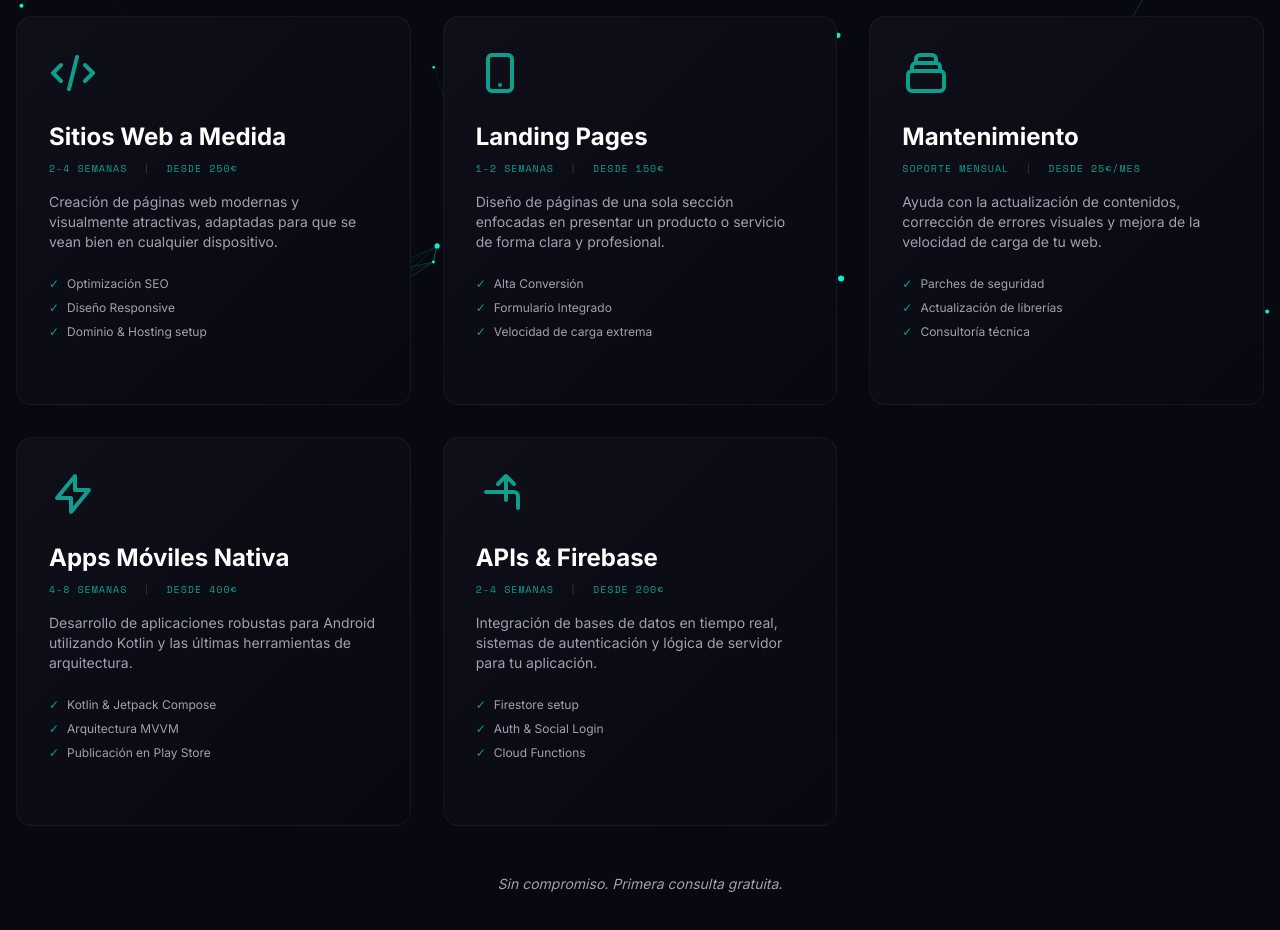
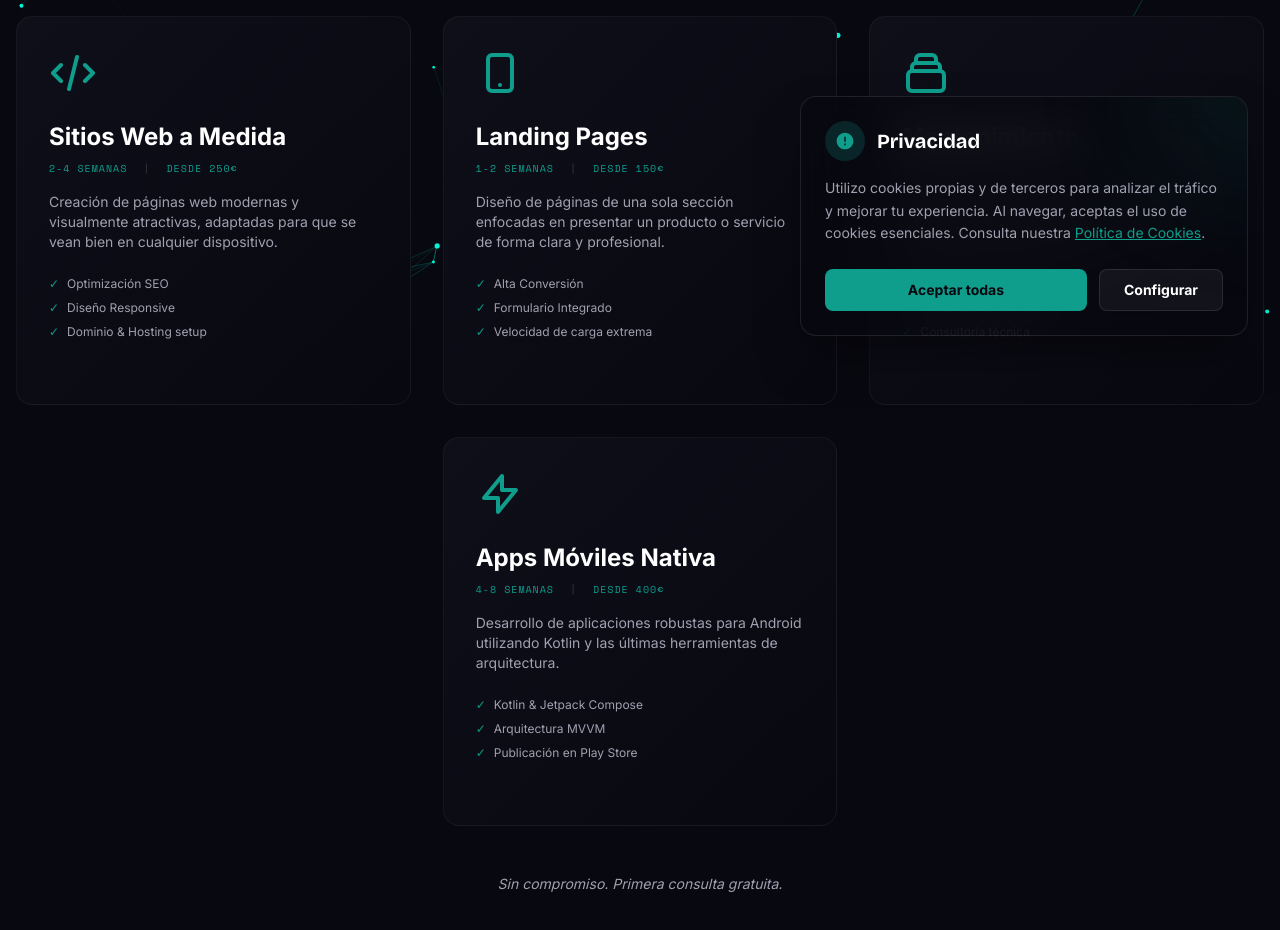
Before and after one commit to jukk4p/ivangonzalez-dev, a Next.js app: page /servicios in a window 1280 px wide. Shown: the part 440-1370 px from the top of the page. Built offline with nearby package versions, Linux system fonts and the light colour scheme.

Commit message:
feat: add 404 page, cookie banner and adjust services layout

```diff
--- a/src/app/layout.tsx
+++ b/src/app/layout.tsx
@@ -8,6 +8,7 @@ const spaceMono = Space_Mono({ subsets: ["latin"], weight: ["400", "700"], varia
 const bricolage = Bricolage_Grotesque({ subsets: ["latin"], variable: '--font-bricolage' });
 
 import { SEO_DATA } from "@/config/seo";
+import CookieBanner from "@/components/ui/CookieBanner";
 
 export const metadata: Metadata = SEO_DATA.home;
 
@@ -34,6 +35,7 @@ export default function RootLayout({
           dangerouslySetInnerHTML={{ __html: JSON.stringify(jsonLd) }}
         />
         {children}
+        <CookieBanner />
       </body>
     </html>
   );
--- /dev/null
+++ b/src/app/not-found.tsx
@@ -0,0 +1,40 @@
+'use client';
+
+import Link from 'next/link';
+import CanvasBackground from '@/components/ui/CanvasBackground';
+import Reveal from '@/components/ui/Reveal';
+
+export default function NotFound() {
+  return (
+    <main className="relative min-h-screen flex items-center justify-center bg-bg-deep overflow-hidden">
+      <CanvasBackground />
+
+      <div className="z-10 text-center px-4">
+        <Reveal>
+          <h1 className="text-9xl md:text-[12rem] font-display font-bold text-white mb-4 tracking-tighter opacity-20">
+            404
+          </h1>
+          <div className="absolute top-1/2 left-1/2 -translate-x-1/2 -translate-y-1/2 w-full">
+            <h2 className="text-3xl md:text-5xl font-display font-bold text-accent mb-6 uppercase tracking-widest">
+              Página no encontrada
+            </h2>
+            <p className="text-text-muted text-lg md:text-xl max-w-md mx-auto mb-12">
+              Parece que te perdiste en la nube. La página que buscas no existe o ha sido movida.
+            </p>
+
+            <Link
+              href="/"
+              className="px-10 py-4 font-bold uppercase tracking-wider bg-accent text-bg-deep rounded-lg
+              hover:bg-accent-hover transition-all duration-300 shadow-[0_0_20px_rgba(15,157,140,0.3)] hover:shadow-[0_0_30px_rgba(15,157,140,0.5)]"
+            >
+              Volver al inicio
+            </Link>
+          </div>
+        </Reveal>
+      </div>
+
+      {/* Grid decoration */}
+      <div className="absolute inset-0 bg-[url('/grid.svg')] bg-center [mask-image:linear-gradient(180deg,white,rgba(255,255,255,0))] opacity-10 pointer-events-none"></div>
+    </main>
+  );
+}
--- a/src/components/sections/Hero.tsx
+++ b/src/components/sections/Hero.tsx
@@ -13,7 +13,7 @@ export default function Hero() {
 
         <div className="max-w-2xl mx-auto mb-10">
           <p className="font-space-mono text-lg md:text-xl text-accent mb-6 tracking-wide uppercase">
-            Desarrollador Web Next.js & React
+            Desarrollador Web | TypeScript, Next.js & React
           </p>
           <p className="text-text-muted text-xl md:text-2xl leading-relaxed">
             Construyo webs y apps con <span className="text-white font-bold">Next.js, React y Kotlin</span>.
--- a/src/components/sections/Services.tsx
+++ b/src/components/sections/Services.tsx
@@ -33,14 +33,6 @@ export default function Services() {
       price: "desde 400€",
       features: ["Kotlin & Jetpack Compose", "Arquitectura MVVM", "Publicación en Play Store"],
       icon: <path strokeLinecap="round" strokeLinejoin="round" strokeWidth="2" d="M13 10V3L4 14h7v7l9-11h-7z" />
-    },
-    {
-      title: "APIs & Firebase",
-      desc: "Integración de bases de datos en tiempo real, sistemas de autenticación y lógica de servidor para tu aplicación.",
-      time: "2-4 semanas",
-      price: "desde 200€",
-      features: ["Firestore setup", "Auth & Social Login", "Cloud Functions"],
-      icon: <path strokeLinecap="round" strokeLinejoin="round" strokeWidth="2" d="M19 11H5m14 0a2 2 0 012 2v6m-2-12l-4-4m0 0l-4 4m4-4v12" />
     }
   ];
 
@@ -62,7 +54,12 @@ export default function Services() {
 
         <div className="grid grid-cols-1 md:grid-cols-2 lg:grid-cols-3 gap-8">
           {services.map((srv, idx) => (
-            <div key={idx} className="bg-gradient-to-br from-[#0f0f1a] to-[#080810] p-8 rounded-2xl border border-white/5 hover:border-accent transition-all duration-300 flex flex-col items-start text-left">
+            <div
+              key={idx}
+              className={`bg-gradient-to-br from-[#0f0f1a] to-[#080810] p-8 rounded-2xl border border-white/5 hover:border-accent transition-all duration-300 flex flex-col items-start text-left ${
+                idx === 3 ? 'lg:col-start-2' : ''
+              }`}
+            >
               <div className="w-12 h-12 mb-6 text-accent">
                 <svg fill="none" stroke="currentColor" viewBox="0 0 24 24" xmlns="http://www.w3.org/2000/svg">
                   {srv.icon}
--- /dev/null
+++ b/src/components/ui/CookieBanner.tsx
@@ -0,0 +1,69 @@
+'use client';
+
+import { useState, useEffect } from 'react';
+
+export default function CookieBanner() {
+  const [showBanner, setShowBanner] = useState(false);
+
+  useEffect(() => {
+    const consent = localStorage.getItem('cookie-consent');
+    if (!consent) {
+      // Small delay for better UX
+      const timer = setTimeout(() => setShowBanner(true), 2000);
+      return () => clearTimeout(timer);
+    }
+  }, []);
+
+  const acceptCookies = () => {
+    localStorage.setItem('cookie-consent', 'accepted');
+    setShowBanner(false);
+  };
+
+  const declineCookies = () => {
+    localStorage.setItem('cookie-consent', 'declined');
+    setShowBanner(false);
+  };
+
+  if (!showBanner) return null;
+
+  return (
+    <div className="fixed bottom-6 left-6 right-6 md:left-auto md:right-8 md:max-w-md z-[100] animate-fade-in-up">
+      <div className="bg-bg-deep/80 backdrop-blur-xl border border-white/10 p-6 rounded-2xl shadow-2xl shadow-black/50 overflow-hidden relative group">
+        {/* Accent glow */}
+        <div className="absolute -top-24 -right-24 w-48 h-48 bg-accent/10 blur-[60px] rounded-full group-hover:bg-accent/20 transition-all duration-700"></div>
+
+        <div className="relative">
+          <div className="flex items-center gap-3 mb-4">
+            <div className="w-10 h-10 rounded-full bg-accent/20 flex items-center justify-center text-accent">
+              <svg fill="currentColor" viewBox="0 0 24 24" className="w-5 h-5">
+                <path d="M12 2C6.48 2 2 6.48 2 12s4.48 10 10 10 10-4.48 10-10S17.52 2 12 2zm1 15h-2v-2h2v2zm0-4h-2V7h2v6z" />
+              </svg>
+            </div>
+            <h3 className="text-xl font-display font-bold text-white">Privacidad</h3>
+          </div>
+
+          <p className="text-text-muted text-sm leading-relaxed mb-6">
+            Utilizo cookies propias y de terceros para analizar el tráfico y mejorar tu experiencia.
+            Al navegar, aceptas el uso de cookies esenciales.
+            Consulta nuestra <a href="/cookies" className="text-accent underline hover:text-accent-hover">Política de Cookies</a>.
+          </p>
+
+          <div className="flex flex-col sm:flex-row gap-3">
+            <button
+              onClick={acceptCookies}
+              className="px-6 py-2.5 bg-accent text-bg-deep font-bold rounded-lg text-sm hover:bg-accent-hover transition-all flex-grow"
+            >
+              Aceptar todas
+            </button>
+            <button
+              onClick={declineCookies}
+              className="px-6 py-2.5 bg-white/5 text-white border border-white/10 font-bold rounded-lg text-sm hover:bg-white/10 transition-all"
+            >
+              Configurar
+            </button>
+          </div>
+        </div>
+      </div>
+    </div>
+  );
+}
```
